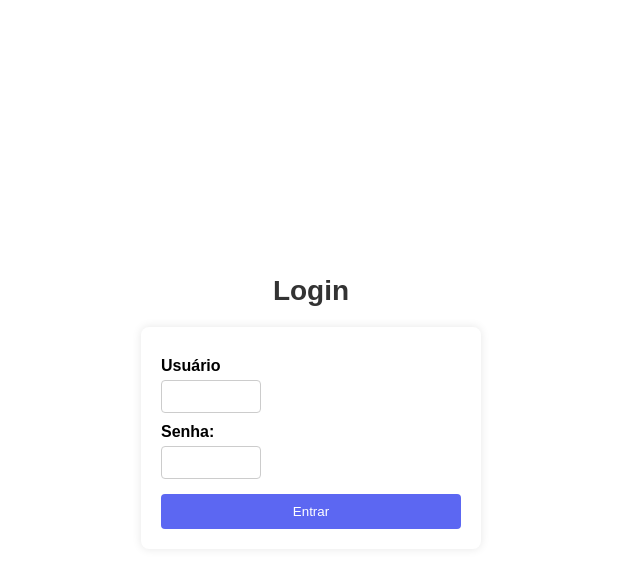
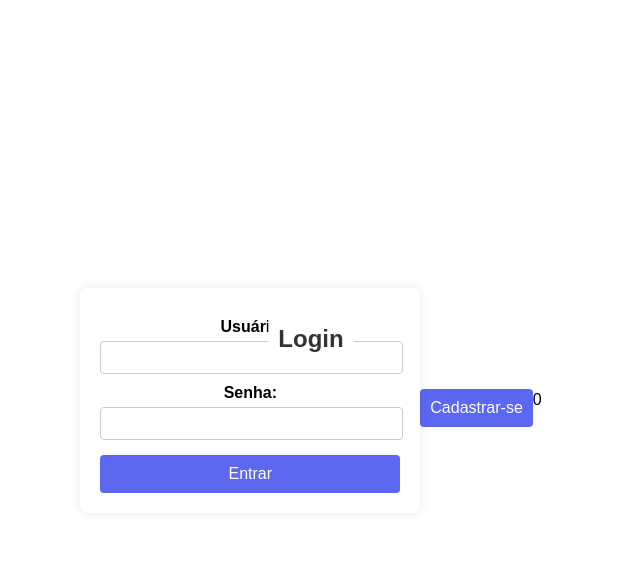
Before and after one commit to Kakau12345/projeto_flask, a Flask app: page / in a window 1280 px wide. Shown: the top 568 px of the page, without its empty margins (329-969 px from the left). Run offline with Flask 3, Linux system fonts and the light colour scheme.

Commit message:
fiz coisas

```diff
--- /dev/null
+++ b/static/estilo.css
@@ -0,0 +1,75 @@
+body{
+    font-family: Arial, sans-serif;
+    background-color: white;
+    display: flex;
+    justify-content: center;
+    align-items: center;
+    height: 100vh;
+    margin: 0;
+}
+
+form {
+    background: white;
+    padding: 20px;
+    border-radius: 8px;
+    box-shadow: 0 0 10px rgba(0, 0, 0, 0.1);
+    width: 300px;
+    text-align: center;
+    position: relative; /* Define um contexto para o h2 */
+}
+
+h2 {
+    margin-bottom: 30px;
+    color: #333;
+    position: absolute; /* Remove do fluxo normal do documento */
+    top: 300px; /* Ajusta a posição para ficar acima dos labels */
+    left: 50%;
+    transform: translateX(-50%);
+    background: white;
+    padding: 5px 10px;
+    z-index: 10; /* Garante que fique acima dos outros elementos */
+}
+
+
+label{
+    display: block;
+    margin-top: 10px;
+    font-weight: bold;
+}
+
+input{
+    width: 95%;
+    padding: 8px;
+    margin-top: 5px;
+    border: 1px solid #ccc;
+    border-radius: 4px;
+}
+
+button{
+    background-color: #5c67f2;
+    color: white;
+    border: none;
+    padding: 10px;
+    margin-top: 15px;
+    width: 100%;
+    border-radius: 4px;
+    cursor: pointer;
+    font-size: 16px;
+}
+
+button:hover{
+    background-color: #4a54e1;
+}
+
+.ir_ao_login{
+    background-color: #black;
+    color: white;
+    border: none;
+    padding: 10px;
+    margin-top: 15px;
+    width: 100%;
+    border-radius: 4px;
+    cursor: pointer;
+    font-size: 16px;
+
+}
--- a/templates/cadastro.html
+++ b/templates/cadastro.html
@@ -2,7 +2,7 @@
 <html>
 <head>
     <title>Cadastro</title>
-    <link rel="stylesheet" href="estilo_cadastro.css">
+    <link rel="stylesheet" href="{{ url_for('static', filename='estilo_cadastro.css') }}">
 </head>
 <body>
     <h2>Cadastro</h2>
@@ -19,5 +19,8 @@
         <input type="password" id="confirmpass" name="confirmpass" required><br>
         <button type="submit">Cadastrar</button>
     </form>
+    <a href="/">
+        <button class="ir-ao-login">Já tem uma conta?</button>
+    </a>
 </body>
 </html>
--- a/templates/login.html
+++ b/templates/login.html
@@ -2,17 +2,23 @@
 <html>
 <head>
     <title>Login</title>
-    <link rel="stylesheet" href="estilo_cadastro.css">
-
+    <link rel="stylesheet" href="{{ url_for('static', filename='estilo.css') }}">
 </head>
 <body>
     <h2>Login</h2>
     <form action="/login" method="post">
         <label for="username">Usuário</label>
-        <input type="test" id="username" name="username" required><br>
+        <input type="text" id="username" name="username" required><br>
+
         <label for="password">Senha:</label>
         <input type="password" id="password" name="password" required><br>
+
         <button type="submit">Entrar</button>
     </form>
+    <!-- Botão para a tela de cadastro -->
+    <a href="/cadastro">
+        <button class="ir-ao-login">Cadastrar-se</button>
+    </a>
 </body>
 </html>
+0
```
